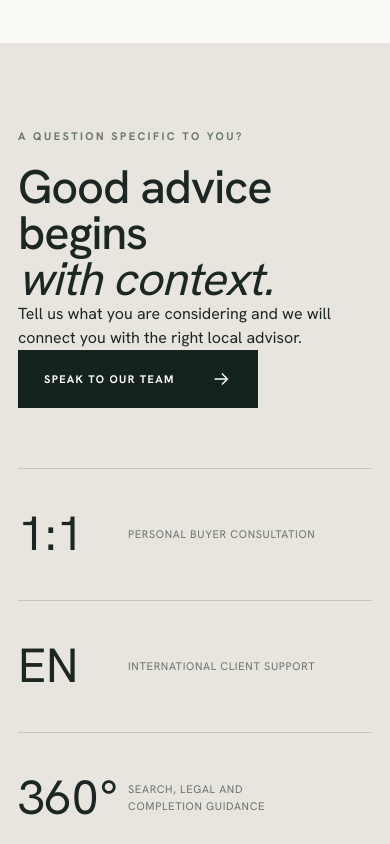
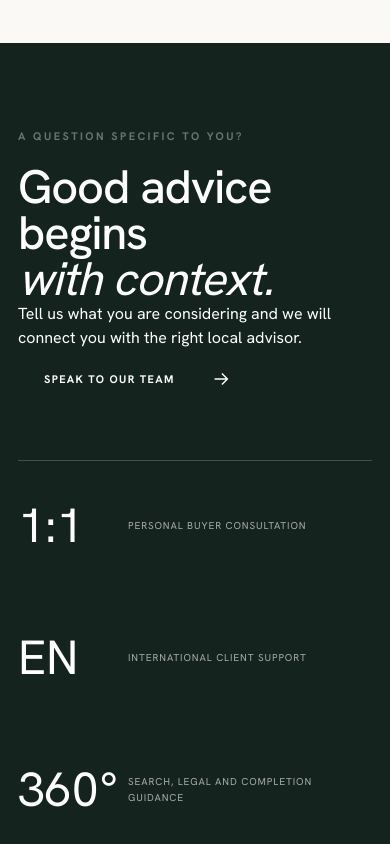
Before and after one commit to vornicx/marbellaforsale, a Next.js app: page /guides in a window 390 px wide. Shown: the part 2840-3684 px from the top of the page. Built offline with nearby package versions, Linux system fonts and the light colour scheme.

Commit message:
Elevate every landing page section

```diff
--- a/app/globals.css
+++ b/app/globals.css
@@ -103,7 +103,15 @@
 .motion-enabled .reveal-target.is-revealed .seller-services > span { opacity: 1; transform: none; }
 
 /* Home sections */
-.intro { display: grid; grid-template-columns: 90px minmax(0, 1fr) 240px; align-items: end; gap: 52px; padding-block: 155px 165px; border-bottom: 1px solid var(--line); }
+.intro-story { display: grid; grid-template-columns: minmax(300px,.72fr) 1.6fr; gap: clamp(45px,6vw,100px); align-items: stretch; padding-block: 150px 165px; border-bottom: 1px solid var(--line); }
+.intro-portrait { position: relative; min-height: 640px; overflow: hidden; }
+.intro-portrait img { height: 100%; object-fit: cover; transition: transform 1.2s cubic-bezier(.16,1,.3,1); }
+.intro-story:hover .intro-portrait img { transform: scale(1.025); }
+.intro-portrait::after { content: ""; position: absolute; inset: 55% 0 0; background: linear-gradient(transparent,rgba(7,20,17,.5)); }
+.intro-portrait span { position: absolute; z-index: 1; left: 25px; bottom: 23px; color: white; font-size: 8px; letter-spacing: .16em; text-transform: uppercase; }
+.intro-editorial { display: grid; grid-template-columns: 70px minmax(0,1fr); grid-template-rows: 1fr auto; column-gap: 40px; align-items: end; padding-block: 55px 18px; }
+.intro-editorial .section-index { grid-row: 1/3; }
+.intro-editorial .intro-action { margin-top: 65px; }
 .section-index { align-self: stretch; display: flex; flex-direction: column; justify-content: space-between; font-family: var(--serif); font-size: 12px; color: #7c8882; }
 .section-index i { width: 1px; height: 74px; background: var(--line); }
 .intro-title h2 { max-width: 980px; font-size: clamp(55px, 5.8vw, 88px); line-height: .94; }
@@ -115,6 +123,12 @@
 .heading-action { display: flex; flex-direction: column; align-items: flex-end; gap: 17px; }
 .heading-action > span { font-size: 8px; letter-spacing: .16em; color: #7a8580; text-transform: uppercase; }
 .property-grid { display: grid; grid-template-columns: repeat(3, 1fr); gap: 42px 24px; }
+.featured .property-grid { grid-template-columns: repeat(12, minmax(0,1fr)); gap: 82px 26px; align-items: start; }
+.featured .property-card:nth-child(1) { grid-column: 1/8; }
+.featured .property-card:nth-child(2) { grid-column: 8/13; margin-top: 95px; }
+.featured .property-card:nth-child(3) { grid-column: 4/10; }
+.featured .property-card:nth-child(1) .property-image { aspect-ratio: 1.32; }
+.featured .property-card:nth-child(2) .property-image { aspect-ratio: .95; }
 .property-card { position: relative; min-width: 0; }
 .property-image { position: relative; aspect-ratio: 1.18; display: block; overflow: hidden; background: #d8d9d3; }
 .property-image img { height: 100%; object-fit: cover; transition: transform .85s cubic-bezier(.2,.7,.2,1); }
@@ -146,6 +160,19 @@
 .signature-points span { padding: 15px 0; border-bottom: 1px solid rgba(255,255,255,.2); font-size: 9px; letter-spacing: .12em; color: rgba(255,255,255,.7); text-transform: uppercase; }
 .signature-card .button { align-self: flex-start; }
 .areas .section-heading { margin-bottom: 0; }
+.areas-showcase { padding-block: 140px; }
+.area-mosaic { min-height: 780px; display: grid; grid-template-columns: 1.2fr .8fr .8fr; grid-template-rows: 1fr 1fr; gap: 14px; }
+.area-tile-home { position: relative; min-height: 0; overflow: hidden; color: white; }
+.area-tile-home img { height: 100%; object-fit: cover; transition: transform 1s cubic-bezier(.16,1,.3,1), filter .7s ease; }
+.area-tile-home:hover img { transform: scale(1.045); filter: saturate(1.08); }
+.area-tile-1 { grid-row: 1/3; }
+.area-tile-2 { grid-column: 2/4; }
+.area-tile-shade { position: absolute; inset: 0; background: linear-gradient(180deg,rgba(8,20,16,.05),rgba(8,20,16,.7)); }
+.area-tile-home .area-number { position: absolute; left: 25px; top: 24px; color: rgba(255,255,255,.8); }
+.area-tile-copy { position: absolute; left: 25px; right: 80px; bottom: 27px; display: flex; flex-direction: column; gap: 9px; }
+.area-tile-copy small { font-size: 8px; letter-spacing: .14em; text-transform: uppercase; color: rgba(255,255,255,.68); }
+.area-tile-copy strong { font-family: var(--serif); font-size: clamp(28px,3.2vw,51px); font-weight: 400; line-height: .96; }
+.area-tile-home .circle-arrow { position: absolute; right: 24px; bottom: 24px; border-color: rgba(255,255,255,.4); }
 .area-list { border-top: 1px solid var(--line); }
 .area-row { min-height: 124px; display: grid; grid-template-columns: 75px 1fr 1fr 56px; gap: 25px; align-items: center; border-bottom: 1px solid var(--line); transition: padding .25s, background .25s; }
 .area-row:hover { padding-inline: 15px; background: #f0eee7; }
@@ -154,18 +181,24 @@
 .area-note { justify-self: end; padding-right: 15%; font-size: 11px; letter-spacing: .06em; color: #7b8680; }
 .circle-arrow { width: 46px; height: 46px; display: grid; place-items: center; border: 1px solid var(--line); border-radius: 50%; }
 .circle-arrow svg { width: 18px; }
-.market-section { background: #e7e5dd; }
-.market-inner { display: grid; grid-template-columns: 1fr .8fr; gap: 14%; align-items: stretch; }
+.market-section { min-height: 830px; display: grid; grid-template-columns: 1.12fr .88fr; background: var(--deep); color: white; }
+.market-image { position: relative; min-height: 700px; overflow: hidden; }
+.market-image img { height: 100%; object-fit: cover; }
+.market-image::after { content: ""; position: absolute; inset: 60% 0 0; background: linear-gradient(transparent,rgba(7,20,17,.45)); }
+.market-image > span { position: absolute; z-index: 1; left: 30px; bottom: 27px; font-size: 8px; letter-spacing: .17em; color: rgba(255,255,255,.8); text-transform: uppercase; }
+.market-panel { display: flex; flex-direction: column; align-items: flex-start; justify-content: center; padding: 100px clamp(45px,6vw,110px); }
+.market-panel h2 { font-size: clamp(48px,4.7vw,75px); }
+.market-panel .text-link { margin-top: 48px; }
 .market-copy { display: flex; flex-direction: column; align-items: flex-start; }
 .market-copy .text-link { margin-top: auto; }
-.market-stats { border-top: 1px solid var(--line); }
+.market-stats { width: 100%; margin-top: 52px; border-top: 1px solid rgba(255,255,255,.2); }
 .market-stats div { min-height: 132px; display: grid; grid-template-columns: 125px 1fr; align-items: center; border-bottom: 1px solid var(--line); }
 .market-stats strong { font-family: var(--serif); font-size: 48px; font-weight: 400; }
-.market-stats span { max-width: 190px; font-size: 11px; line-height: 1.6; letter-spacing: .06em; color: #6a756f; text-transform: uppercase; }
-.seller { display: grid; grid-template-columns: 1.1fr .9fr; min-height: 720px; padding-top: 140px; padding-bottom: 140px; }
-.seller-visual { position: relative; background: url("https://media.inmobalia.com/imgV1/B98Le8~d7M9k3DegpEFZhS0lI_F8U4XZVz~HWxt~mGgYekxX9nCAxh0ZjtE2u9zqepXEUrVLqfm8KeIGW6Gtyd4X99qTNdlwFBSq76xumwdNZ1SinZBjj1x0ANV_tH8oNf4v7l28K5OqqH1UDs~e5nN4CPY4BeEp2YhluezFtiBh1XVUBps7ZAZHSW_BQoefAQksXQx7chnyYj4Be~P462id1AKHxQQTc4_QbnFGuBl~WHHsxaY1Zm6nErRTNYK8Ni5wF0oMR_c8Wxp1IkCNJNvIbiQnbuCtyS239YkWmdkTRMBs3VJb5U1AypuPDrSLI2ltFFQtGW7m1DyZ6ldHUATcF6wPm8yexJFG_SXiIF1NQi_kKrQ_LAdgPpUv_hDWHBI-.jpg") center/cover no-repeat; }
+.market-stats span { max-width: 220px; font-size: 10px; line-height: 1.6; letter-spacing: .09em; color: rgba(255,255,255,.62); text-transform: uppercase; }
+.seller-story { min-height: 850px; display: grid; grid-template-columns: 1.35fr .65fr; align-items: center; background: #e7e3d9; }
+.seller-visual { position: relative; align-self: stretch; min-height: 850px; background: url("https://media.inmobalia.com/imgV1/B98Le8~d7M9k3DegpEFZhS0lI_F8U4XZVz~HWxt~mGgYekxX9nCAxh0ZjtE2u9zqepXEUrVLqfm8KeIGW6Gtyd4X99qTNdlwFBSq76xumwdNZ1SinZBjj1x0ANV_tH8oNf4v7l28K5OqqH1UDs~e5nN4CPY4BeEp2YhluezFtiBh1XVUBps7ZAZHSW_BQoefAQksXQx7chnyYj4Be~P462id1AKHxQQTc4_QbnFGuBl~WHHsxaY1Zm6nErRTNYK8Ni5wF0oMR_c8Wxp1IkCNJNvIbiQnbuCtyS239YkWmdkTRMBs3VJb5U1AypuPDrSLI2ltFFQtGW7m1DyZ6ldHUATcF6wPm8yexJFG_SXiIF1NQi_kKrQ_LAdgPpUv_hDWHBI-.jpg") center/cover no-repeat; }
 .seller-visual > span { position: absolute; left: 28px; bottom: 24px; padding: 11px 14px; background: rgba(250,249,246,.92); font-size: 8px; font-weight: 650; letter-spacing: .16em; text-transform: uppercase; }
-.seller-copy { align-self: center; padding: 70px 8%; background: var(--cream); transform: translateX(-8%); }
+.seller-copy { position: relative; z-index: 1; width: calc(100% + 105px); margin-left: -105px; padding: 78px clamp(42px,5vw,82px); background: var(--paper); box-shadow: 0 32px 80px rgba(18,31,27,.13); }
 .seller-services { display: grid; margin: 38px 0 35px; border-top: 1px solid var(--line); }
 .seller-services span { padding: 14px 0; border-bottom: 1px solid var(--line); font-size: 9px; letter-spacing: .12em; color: #65716b; text-transform: uppercase; }
 
@@ -369,15 +402,22 @@
   .search-panel label:nth-child(2n) { border-right: 0; }
   .search-panel select { min-height: 28px; font-size: 18px; }
   .search-panel button { grid-column: 1/3; min-height: 66px; padding-inline: 22px; }
-  .intro { grid-template-columns: 1fr; gap: 34px; padding-block: 92px 100px; }
+  .intro-story { grid-template-columns: 1fr; gap: 34px; padding-block: 92px 100px; }
+  .intro-portrait { min-height: 470px; }
+  .intro-editorial { grid-template-columns: 1fr; padding-block: 22px 0; }
+  .intro-editorial .section-index { display: none; }
   .section-index { display: none; }
   .intro-title h2 { font-size: 51px; }
   .intro-action { min-height: 0; gap: 30px; padding: 26px 0 0; border-left: 0; border-top: 1px solid var(--line); }
+  .intro-editorial .intro-action { margin-top: 45px; }
   .featured { padding-top: 0; }
   .split-heading { align-items: flex-start; flex-direction: column; }
   .heading-action { width: 100%; align-items: flex-start; }
   .section-heading { margin-bottom: 40px; }
   .property-grid, .catalog-grid, .catalog-grid.is-list { grid-template-columns: 1fr; }
+  .featured .property-grid { grid-template-columns: 1fr; gap: 47px; }
+  .featured .property-card:nth-child(1), .featured .property-card:nth-child(2), .featured .property-card:nth-child(3) { grid-column: auto; margin-top: 0; }
+  .featured .property-card:nth-child(1) .property-image, .featured .property-card:nth-child(2) .property-image { aspect-ratio: 1.1; }
   .property-grid { gap: 47px; }
   .property-image { aspect-ratio: 1.1; }
   .view-property { opacity: 1; transform: none; }
@@ -386,11 +426,20 @@
   .signature-card { padding: 75px 28px 85px; }
   .area-row { grid-template-columns: 36px 1fr 48px; min-height: 105px; gap: 10px; }
   .area-note { display: none; }
+  .areas-showcase { padding-block: 88px; }
+  .area-mosaic { min-height: 0; grid-template-columns: 1fr; grid-template-rows: none; gap: 10px; }
+  .area-tile-home, .area-tile-1, .area-tile-2 { grid-column: auto; grid-row: auto; min-height: 390px; }
+  .area-tile-home:nth-child(even) { min-height: 300px; }
+  .area-tile-copy strong { font-size: 39px; }
+  .market-section { min-height: 0; grid-template-columns: 1fr; }
+  .market-image { min-height: 480px; }
+  .market-panel { padding: 78px 28px 85px; }
+  .market-panel h2 { font-size: 50px; }
   .market-inner, .seller, .detail-overview, .property-enquiry, .area-copy { grid-template-columns: 1fr; gap: 60px; }
   .market-stats div { grid-template-columns: 110px 1fr; }
-  .seller { padding-top: 80px; padding-bottom: 80px; }
-  .seller-visual { min-height: 480px; }
-  .seller-copy { padding: 55px 27px; transform: translate(0, -35px); margin: 0 12px -35px; }
+  .seller-story { min-height: 0; grid-template-columns: 1fr; padding: 0 18px 70px; }
+  .seller-visual { min-height: 520px; margin-inline: -18px; }
+  .seller-copy { width: auto; padding: 58px 27px; transform: translateY(-44px); margin: 0 0 -44px; }
   .footer-top { grid-template-columns: 1fr 1fr; }
   .footer-brand { grid-column: 1/3; }
   .contact-column { grid-column: 1/3; }
```
Also changed, not shown: app/page.tsx (+7 -8 lines).
